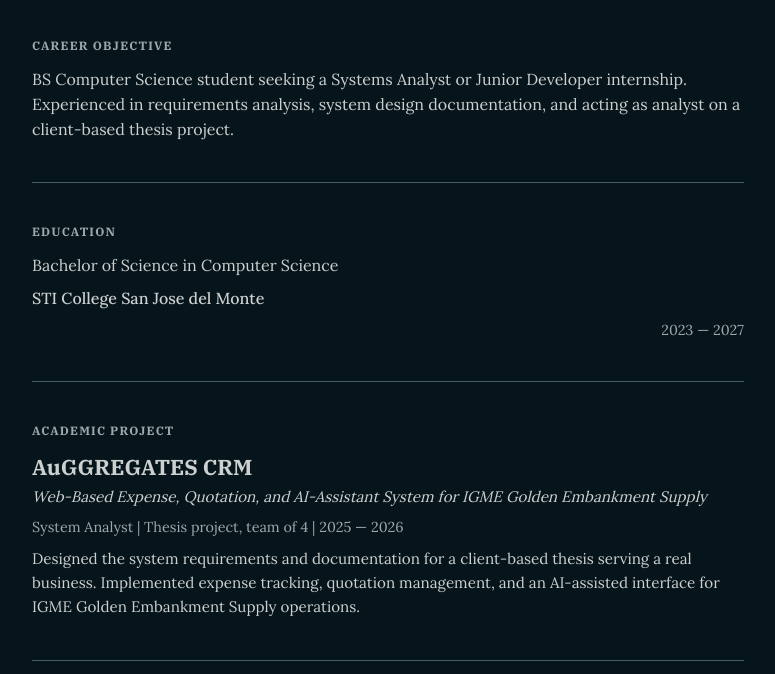
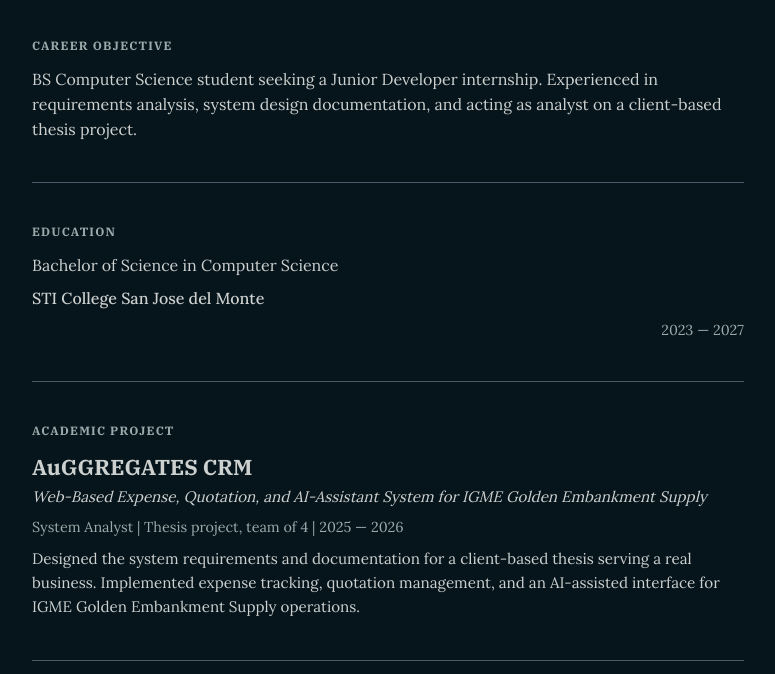
Before and after one commit to tyrenbloom/tyrenbloom-portfolio, a plain HTML site: page index.html in a window 1280 px wide. Shown: the part 126-800 px from the top of the page, without its empty margins (252-1027 px from the left). Drawn offline with Linux system fonts and the light colour scheme.

```diff
--- a/index.html
+++ b/index.html
@@ -27,7 +27,7 @@
     <section class="career-objective" aria-labelledby="objective-heading">
       <h2 class="section-label" id="objective-heading">CAREER OBJECTIVE</h2>
       <div class="content-body">
-        <p>BS Computer Science student seeking a Systems Analyst or Junior Developer internship. Experienced in requirements analysis, system design documentation, and acting as analyst on a client-based thesis project.</p>
+        <p>BS Computer Science student seeking a Junior Developer internship. Experienced in requirements analysis, system design documentation, and acting as analyst on a client-based thesis project.</p>
       </div>
     </section>
 
```
